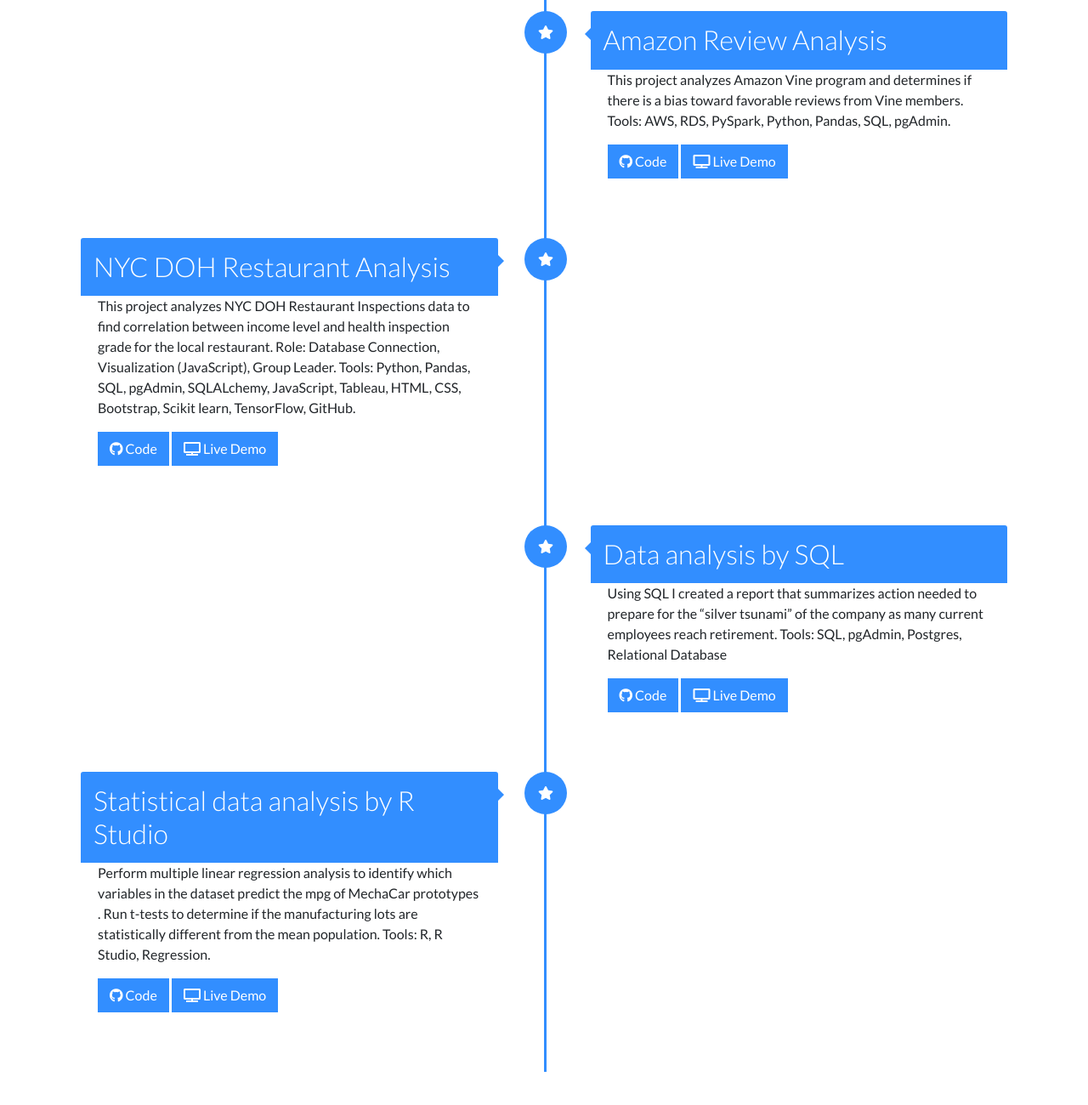
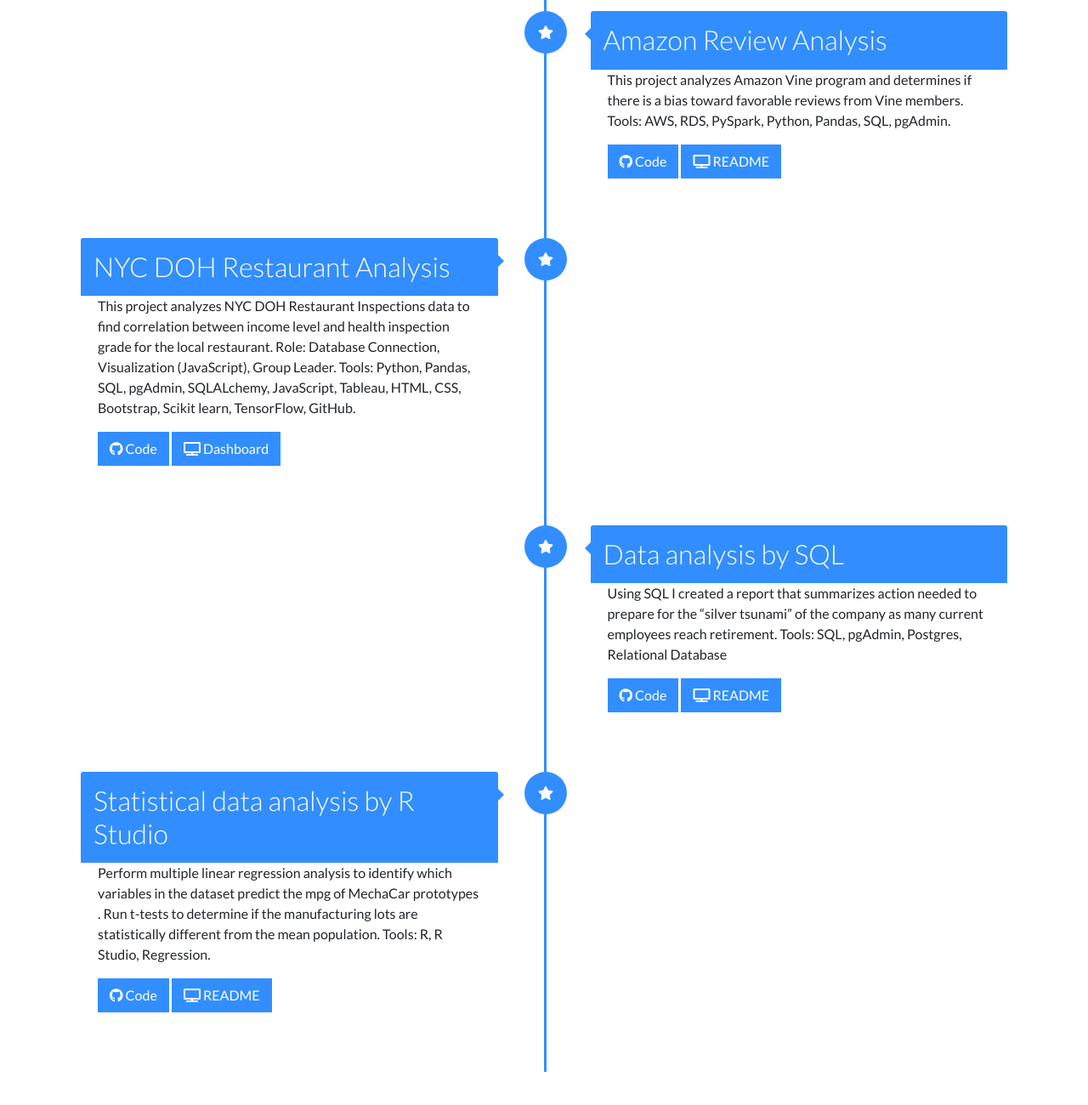
Before and after one commit to NishatSultana3538/Nishat_Portfolio, a plain HTML site: page index.html in a window 1280 px wide. Shown: the part 2333-3633 px from the top of the page at 85% size. Drawn offline with nearby package versions, Linux system fonts and the light colour scheme.

Commit message:
add content

```diff
--- a/index.html
+++ b/index.html
@@ -229,7 +229,7 @@
 
                     </p>
                     <a href="https://github.com/NishatSultana3538/Amazon_Vine_Analysis" class="btn"><i class="fab fa-github"></i> Code</a>
-                    <a href="#" class="btn"><i class="fas fa-tv"></i> Live Demo</a>
+                    <a href="https://github.com/NishatSultana3538/Amazon_Vine_Analysis/blob/main/README.md" class="btn"><i class="fas fa-tv"></i> README</a>
                 </div>
             </div>
 
@@ -246,7 +246,7 @@
 
                     </p>
                     <a href="https://github.com/Veronicaywl/Final_Project" class="btn"><i class="fab fa-github"></i> Code</a>
-                    <a href="https://veronicaywl.github.io/dashboard/" class="btn"><i class="fas fa-tv"></i> Live Demo</a>
+                    <a href="https://veronicaywl.github.io/dashboard/" class="btn"><i class="fas fa-tv"></i> Dashboard</a>
 
                 </div>
             </div>
@@ -264,7 +264,7 @@
                         Tools: SQL, pgAdmin, Postgres, Relational Database
                     </p>
                     <a href="https://github.com/NishatSultana3538/Pewlett-Hackard-Analysis" class="btn"><i class="fab fa-github"></i> Code</a>
-                    <a href="#" class="btn"><i class="fas fa-tv"></i> Live Demo</a>
+                    <a href="https://github.com/NishatSultana3538/Pewlett-Hackard-Analysis/blob/main/README.md" class="btn"><i class="fas fa-tv"></i> README</a>
                 </div>
             </div>
 
@@ -281,7 +281,7 @@
                         Tools: R, R Studio, Regression.
                     </p>
                     <a href="https://github.com" class="btn"><i class="fab fa-github"></i> Code</a>
-                    <a href="#" class="btn"><i class="fas fa-tv"></i> Live Demo</a>
+                    <a href="https://github.com/NishatSultana3538/MechaCar_Statistical_Analysis/blob/main/README.md" class="btn"><i class="fas fa-tv"></i> README</a>
                 </div>
             </div>
         </div>
```
